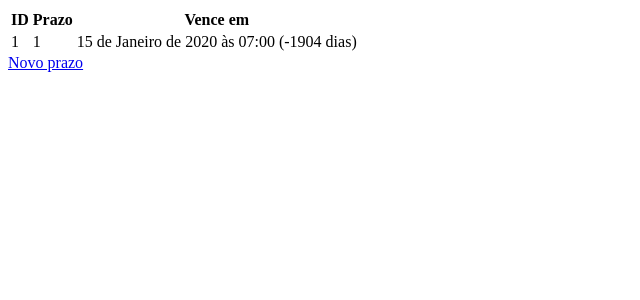
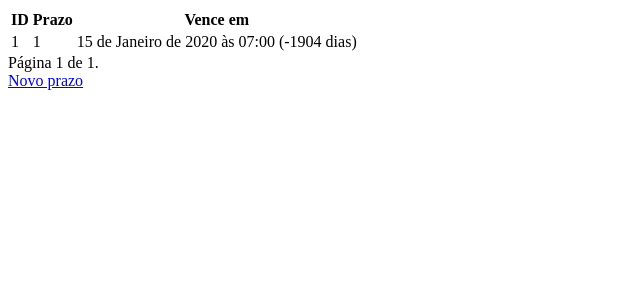
Before and after one commit to JoPedro/lista-de-prazos, a Django app: page / in a window 1280 px wide. Shown: the top 300 px of the page, without its empty margins (0-640 px from the left). Run offline with Django 5.2, Linux system fonts and the light colour scheme; tables that the repository leaves empty hold one stand-in row (Sample ...).

Commit message:
feat: Paginação adicionada na listagem

```diff
--- a/src/app_lista_prazos/templates/app_lista_prazos/prazo_list.html
+++ b/src/app_lista_prazos/templates/app_lista_prazos/prazo_list.html
@@ -9,13 +9,14 @@
 
 <body>
   <main>
+    <section>
       <table>
         <tr>
           <th>ID</th>
           <th>Prazo</th>
           <th>Vence em</th>
         </tr>
-      {% for prazo_obj in object_list %}
+        {% for prazo_obj in page_obj %}
         <tr>
           <td>
             {{ prazo_obj.id }}
@@ -29,6 +30,25 @@
         </tr>
         {% endfor %}
       </table>
+
+      <div class="pagination">
+        <span class="step-links">
+          {% if page_obj.has_previous %}
+          <a href="?page=1">&laquo;</a>
+          <a href="?page={{ page_obj.previous_page_number }}">&lt;</a>
+          {% endif %}
+
+          <span class="current">
+            Página {{ page_obj.number }} de {{ page_obj.paginator.num_pages }}.
+          </span>
+
+          {% if page_obj.has_next %}
+          <a href="?page={{ page_obj.next_page_number }}">&gt;</a>
+          <a href="?page={{ page_obj.paginator.num_pages }}">&raquo;</a>
+          {% endif %}
+        </span>
+      </div>
+    </section>
   </main>
 
   <a href="/adicionar">Novo prazo</a>
--- a/src/app_lista_prazos/views.py
+++ b/src/app_lista_prazos/views.py
@@ -39,7 +39,6 @@ def form_adicionar(request):
 
 class PrazoListView(ListView):
     model = Prazo
-    # Terminar paginação
-    # paginate_by = 20
+    paginate_by = 10
 
     ordering = ["id"]
```
Lines whose indentation alone changed are shown as unchanged.
